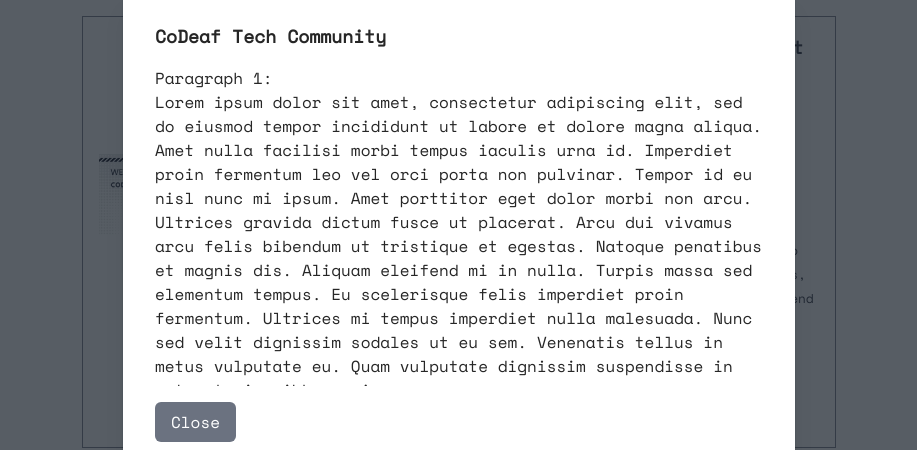
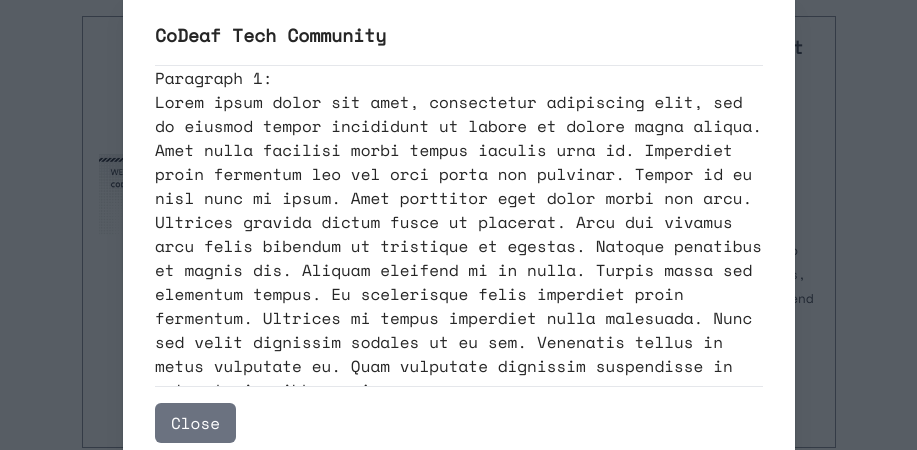
Before and after one commit to reicraftscodes/my-portfolio, a Next.js app: page / in a window 1280 px wide. Both pictures are taken after a click on the link 357 px from the left and 2276 px from the top of the page. Shown: the part 2044-2494 px from the top of the page, without its empty margins (181-1098 px from the left). Built offline with nearby package versions, Linux system fonts and the light colour scheme.

Commit message:
style: add top and bottom borderline on modal

```diff
--- a/components/Modal/index.js
+++ b/components/Modal/index.js
@@ -35,15 +35,17 @@
   return (
     <div className="fixed inset-0 bg-gray-800 bg-opacity-75 flex items-center justify-center">
       <div  ref={modalRef} className="bg-white dark:bg-slate-800 rounded-lg p-8 max-w-2xl mx-auto relative dark:text-white ring-1 ring-slate-900/5 shadow-xl">
-        <h2 className="text-lg font-bold mb-4">{project.title}</h2>
+        <h2 className="text-lg font-bold mb-4 ">{project.title}</h2>
+        <div class="border-b dark:border-gray-600"> </div>
         {/* Apply vertical scrolling to the modal content */}
         <div className="max-h-80 overflow-y-auto">
           {/* Render fullDesc as HTML with line breaks and bullet points */}
           <div dangerouslySetInnerHTML={{ __html: project.fullDesc }}></div>
         </div>
+        <div class="border-t dark:border-gray-600"> </div>
          {/* Close button */}
          <button
-          className="mt-4 px-4 py-2 bg-gray-500 text-white rounded-md cursor-pointer"
+          className="mt-4 px-4 py-2 bg-gray-500 hover:bg-gray-700  text-white rounded-md cursor-pointer"
           onClick={onClose}
         >
           Close
```
